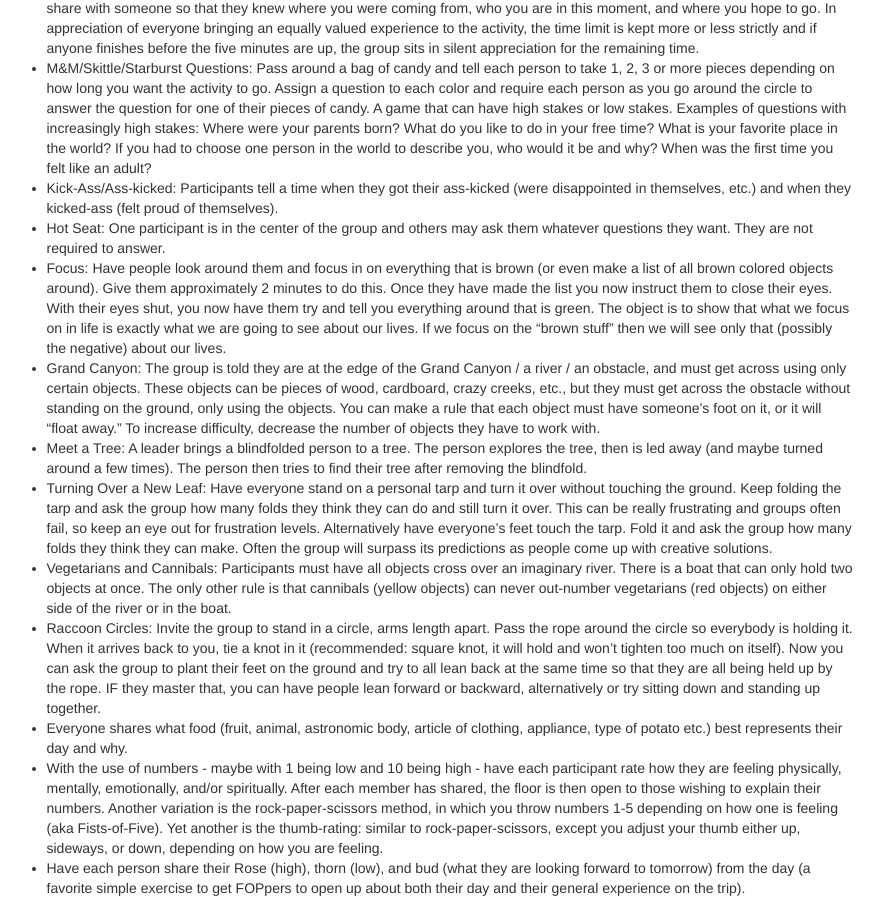
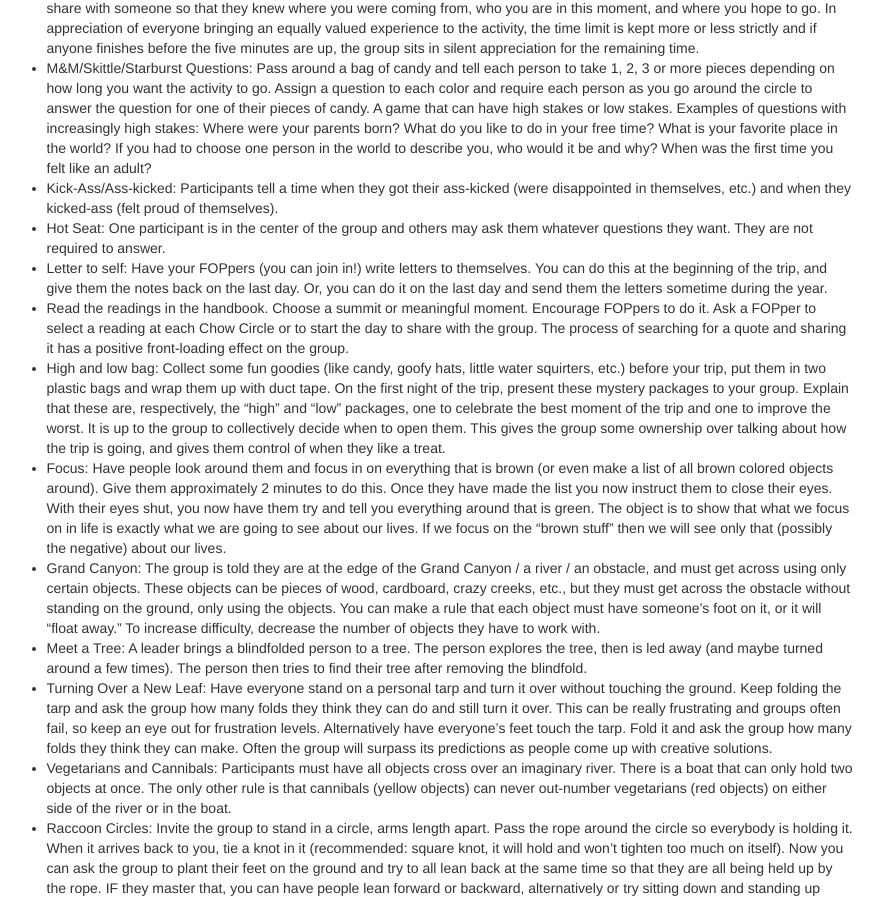
Before and after one commit to neo-project/global-blockchain-compliance-hub, a Jekyll site: the page built from _posts/1111-11-11-processing.md, in a window 1280 px wide and 900 px high, scrolled down 2859 px. Shown: the whole window, without its empty margins (356-1239 px from the left). Built offline with Jekyll 4.4.1, drawn with Linux system fonts in a browser that asks for light colours; nearby versions of some CDN libraries; comment, search, counter and statistics services are not loaded.

Commit message:
Update 1111-11-11-processing.md

```diff
--- a/_posts/1111-11-11-processing.md
+++ b/_posts/1111-11-11-processing.md
@@ -89,6 +89,9 @@ Do remember that much more important than the question you pose to the group or
 - M&M/Skittle/Starburst Questions: Pass around a bag of candy and tell each person to take 1, 2, 3 or more pieces depending on how long you want the activity to go. Assign a question to each color and require each person as you go around the circle to answer the question for one of their pieces of candy. A game that can have high stakes or low stakes. Examples of questions with increasingly high stakes: Where were your parents born? What do you like to do in your free time? What is your favorite place in the world? If you had to choose one person in the world to describe you, who would it be and why? When was the first time you felt like an adult?
 - Kick-Ass/Ass-kicked: Participants tell a time when they got their ass-kicked (were disappointed in themselves, etc.) and when they kicked-ass (felt proud of themselves).
 - Hot Seat: One participant is in the center of the group and others may ask them whatever questions they want. They are not required to answer.
+- Letter to self: Have your FOPpers (you can join in!) write letters to themselves. You can do this at the beginning of the trip, and give them the notes back on the last day. Or, you can do it on the last day and send them the letters sometime during the year.
+- Read the readings in the handbook. Choose a summit or meaningful moment. Encourage FOPpers to do it. Ask a FOPper to select a reading at each Chow Circle or to start the day to share with the group. The process of searching for a quote and sharing it has a positive front-loading effect on the group.
+- High and low bag: Collect some fun goodies (like candy, goofy hats, little water squirters, etc.) before your trip, put them in two plastic bags and wrap them up with duct tape. On the first night of the trip, present these mystery packages to your group. Explain that these are, respectively, the “high” and “low” packages, one to celebrate the best moment of the trip and one to improve the worst. It is up to the group to collectively decide when to open them. This gives the group some ownership over talking about how the trip is going, and gives them control of when they like a treat.
 - Focus: Have people look around them and focus in on everything that is brown (or even make a list of all brown colored objects around). Give them approximately 2 minutes to do this. Once they have made the list you now instruct them to close their eyes. With their eyes shut, you now have them try and tell you everything around that is green. The object is to show that what we focus on in life is exactly what we are going to see about our lives. If we focus on the “brown stuff” then we will see only that (possibly the negative) about our lives.
 - Grand Canyon: The group is told they are at the edge of the Grand Canyon / a river / an obstacle, and must get across using only certain objects. These objects can be pieces of wood, cardboard, crazy creeks, etc., but they must get across the obstacle without standing on the ground, only using the objects. You can make a rule that each object must have someone’s foot on it, or it will “float away.” To increase difficulty, decrease the number of objects they have to work with.
 - Meet a Tree: A leader brings a blindfolded person to a tree. The person explores the tree, then is led away (and maybe turned around a few times). The person then tries to find their tree after removing the blindfold.
```
